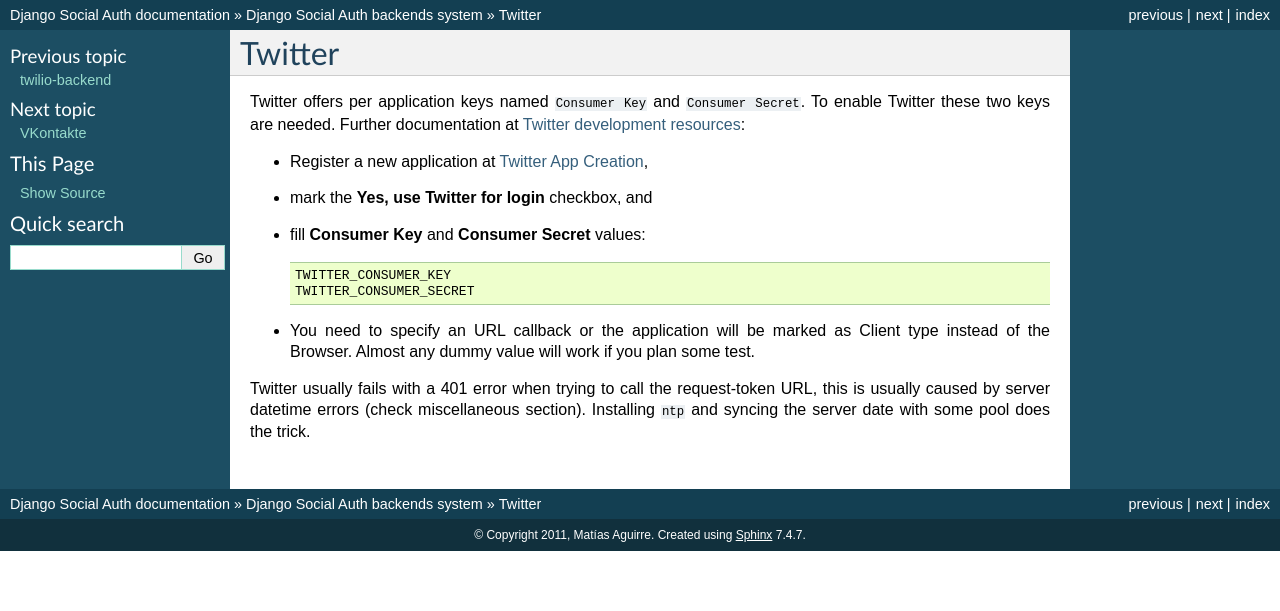
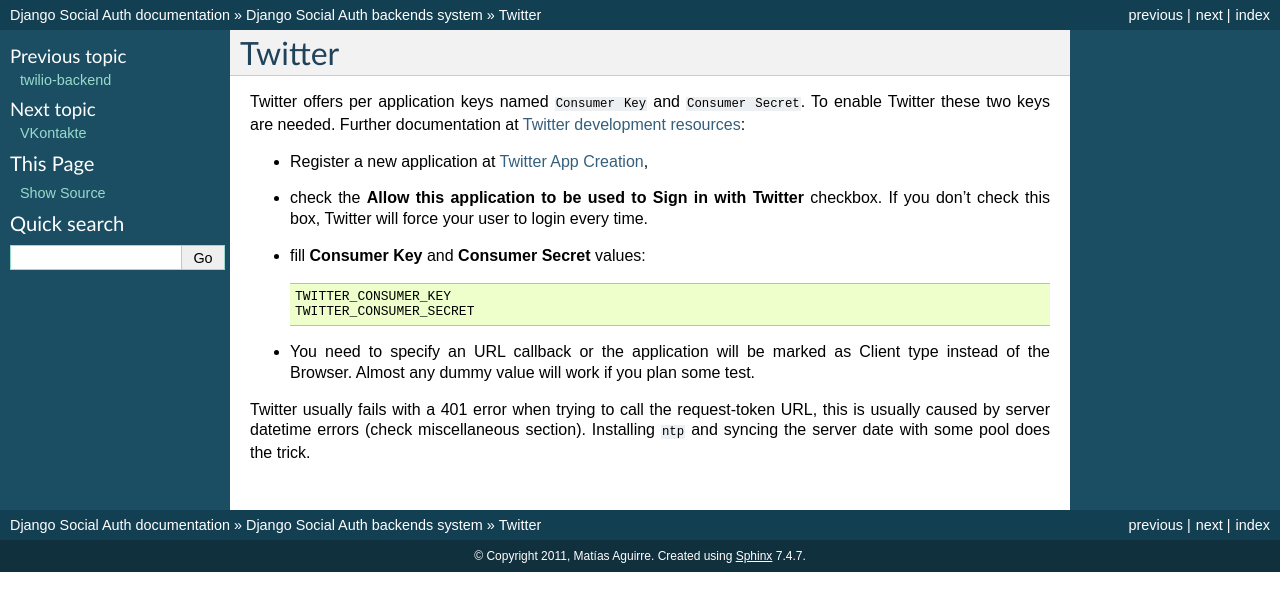
Before and after one commit to omab/django-social-auth, a Sphinx documentation site: the page built from doc/backends/twitter.rst, in a window 1280 px wide. Shown: the top 611 px of the page. Built offline with Sphinx 7.4.7, drawn with Linux system fonts in a browser that asks for light colours; pages that are not in the unit, such as notebooks, are missing from menus.

Commit message:
improve twitter docs

```diff
--- a/doc/backends/twitter.rst
+++ b/doc/backends/twitter.rst
@@ -7,7 +7,7 @@
 
 - Register a new application at `Twitter App Creation`_,
 
-- mark the **Yes, use Twitter for login** checkbox, and
+- check the **Allow this application to be used to Sign in with Twitter** checkbox. If you don't check this box, Twitter will force your user to login every time.
 
 - fill **Consumer Key** and **Consumer Secret** values::
 
```
